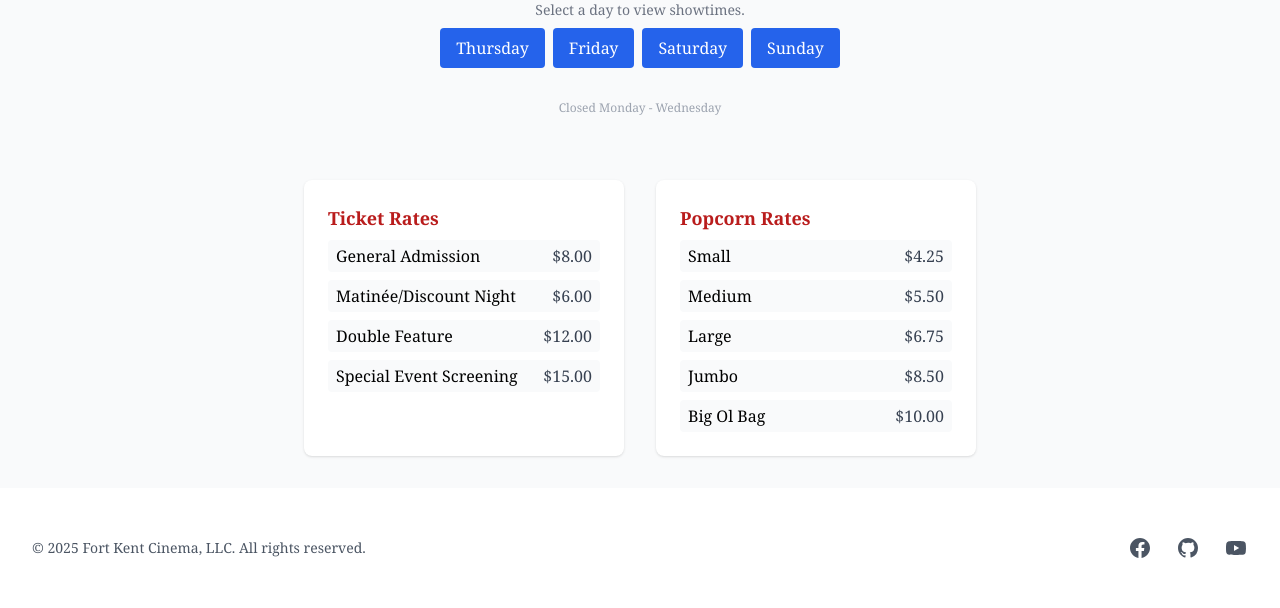
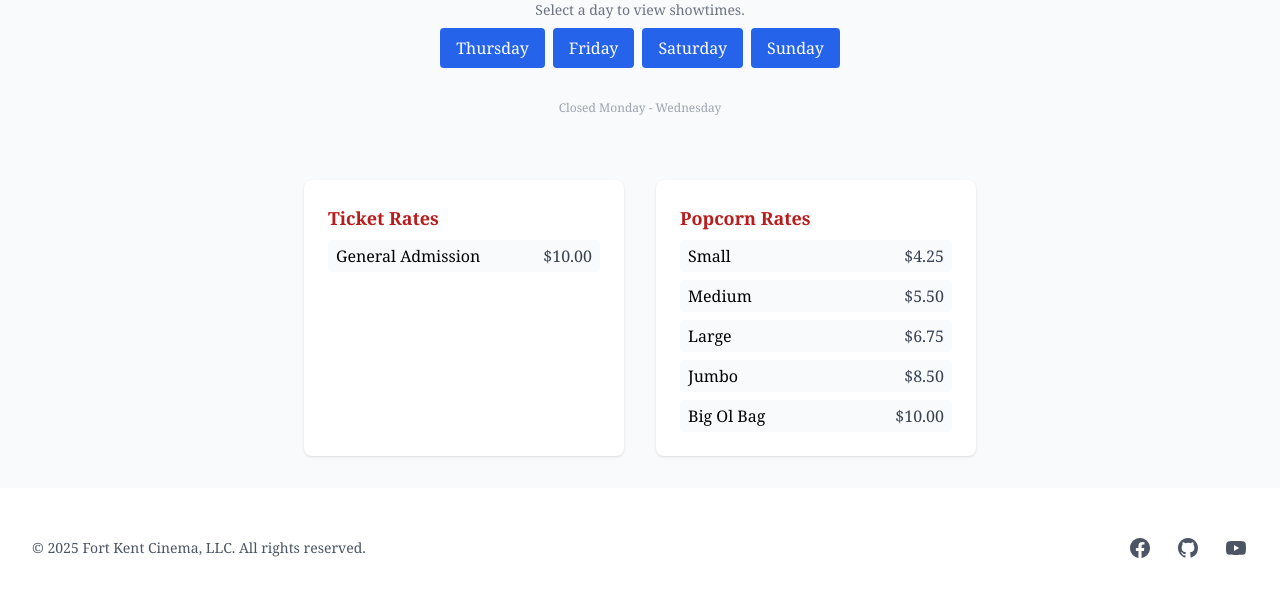
Before and after one commit to BrandonGoding/api_fortkentcinema_com, a Django app: page / in a window 1280 px wide. Shown: the part 1796-2404 px from the top of the page. Run offline with Django 5.2, Linux system fonts and the light colour scheme; tables that the repository leaves empty hold one stand-in row (values such as "Sample post"); some libraries are stand-ins or nearby versions.

Commit message:
feat(rates): home template pulls dynamic rates

```diff
--- a/website/templates/website/index.html
+++ b/website/templates/website/index.html
@@ -260,17 +260,10 @@
             <div class="bg-white rounded-lg shadow p-6 flex flex-col flex-grow-1 mx-4 min-w-[320px] max-w-[600px]"><h3
                     class="text-lg font-bold mb-2 text-red-700">Ticket Rates</h3>
                 <ul class="space-y-2 b">
+                    {% for rate in ticket_rates %}
                     <li class="flex justify-between items-center px-2 py-1 bg-gray-50 rounded"><span
-                            class="font-medium">General Admission</span><span class="text-right text-gray-700">$8.00</span></li>
-                    <li class="flex justify-between items-center px-2 py-1 bg-gray-50 rounded"><span
-                            class="font-medium">Matinée/Discount Night</span><span class="text-right text-gray-700">$6.00</span>
-                    </li>
-                    <li class="flex justify-between items-center px-2 py-1 bg-gray-50 rounded"><span
-                            class="font-medium">Double Feature</span><span class="text-right text-gray-700">$12.00</span>
-                    </li>
-                    <li class="flex justify-between items-center px-2 py-1 bg-gray-50 rounded"><span
-                            class="font-medium">Special Event Screening</span><span class="text-right text-gray-700">$15.00</span>
-                    </li>
+                            class="font-medium">{{ rate.get_rate_type_display }}</span><span class="text-right text-gray-700">${{ rate.price }}</span></li>
+                    {% endfor %}
                 </ul>
             </div>
             <div class="bg-white rounded-lg shadow p-6 flex flex-col flex-grow-1 mx-4 min-w-[320px] max-w-[600px]"><h3
--- a/website/views.py
+++ b/website/views.py
@@ -12,7 +12,7 @@ from rest_framework.response import Response
 from rest_framework.views import APIView
 
 from blog.models import BlogPost
-from cinema.models import Booking, Event, Film
+from cinema.models import Booking, Event, Film, TicketRate
 from website.forms import ContactForm
 from django.db.models import Min
 
@@ -24,6 +24,8 @@ class HomePageTemplateView(TemplateView):
     def get_context_data(self, **kwargs):
         context = super().get_context_data(**kwargs)
         now = timezone.now()
+
+        context["ticket_rates"] = TicketRate.objects.all()
 
         # 1) films that are currently playing (bookings cover `now`)
         current_qs = (
```
